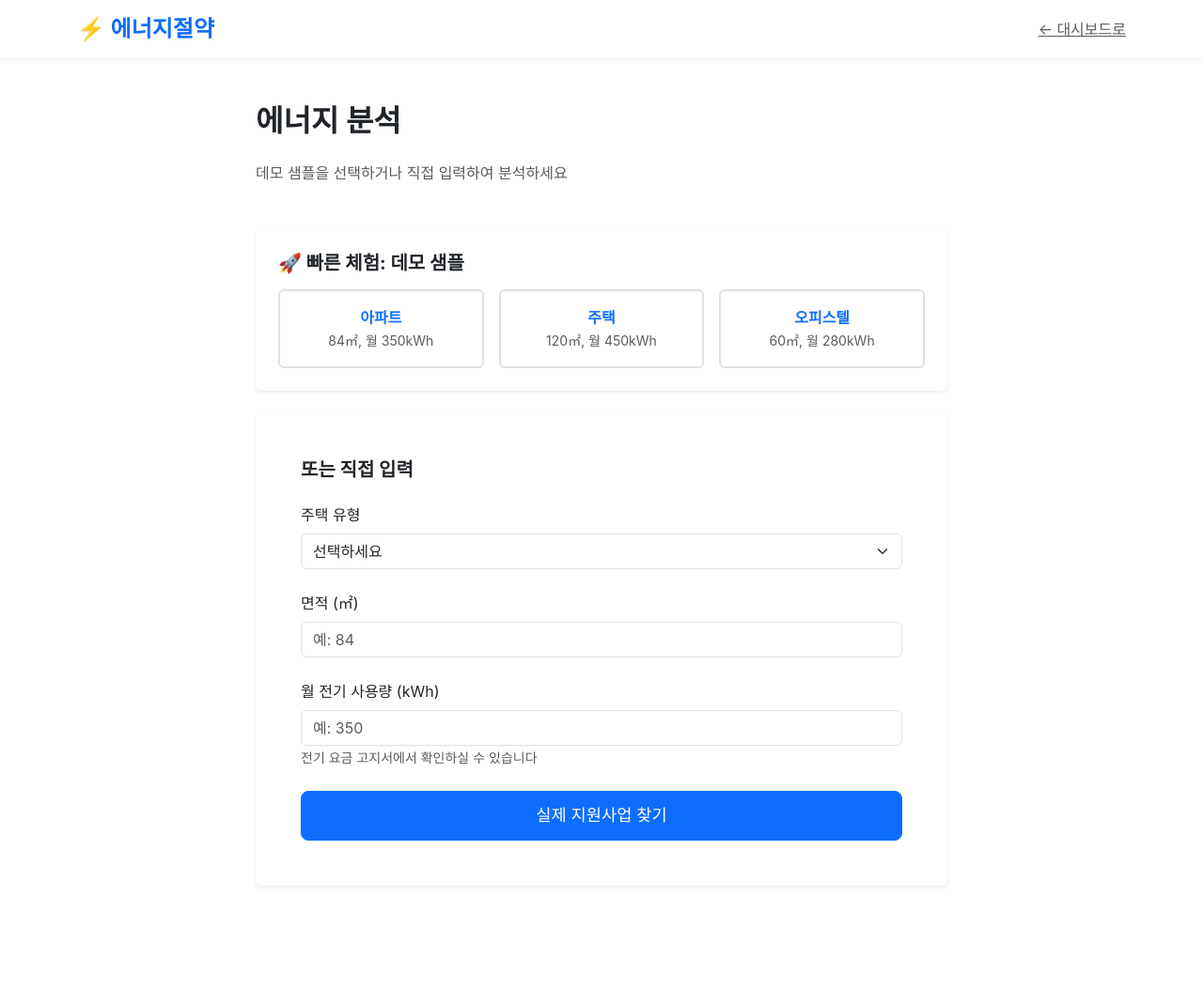
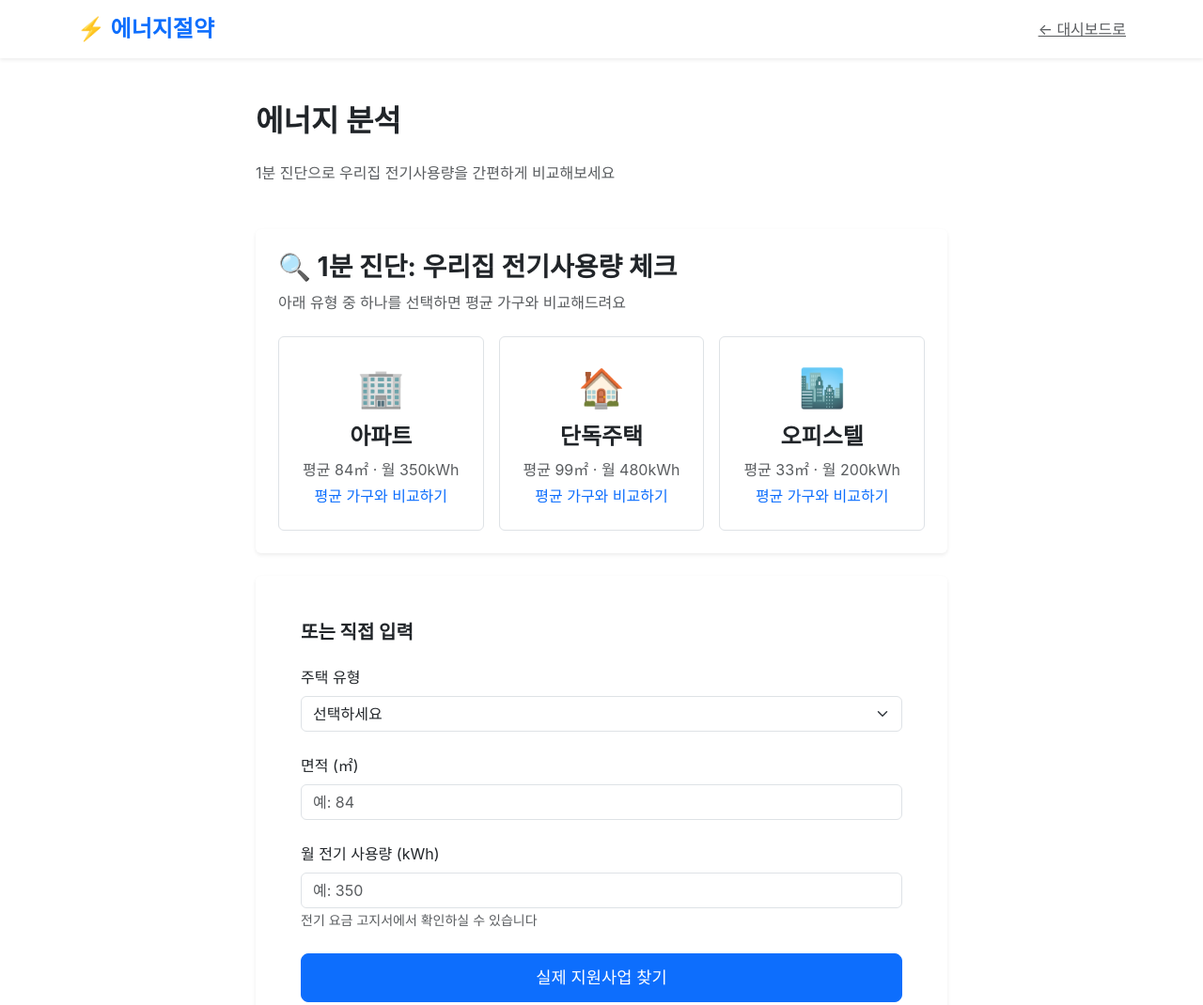
Before and after one commit to kimdain0222/energy_final, a website: page frontend/analyze.html in a window 1280 px wide. Shown: the top 1070 px of the page at 94% size. Before the commit the page ends 991 px from the top, so only its background shows below. Drawn offline with nearby package versions, Linux system fonts and the light colour scheme.

Commit message:
절약 멘트 사용자ux개선

```diff
--- a/frontend/analyze.html
+++ b/frontend/analyze.html
@@ -19,33 +19,48 @@
         <div class="row justify-content-center">
             <div class="col-lg-8">
                 <h2 class="fw-bold mb-4">에너지 분석</h2>
-                <p class="text-muted mb-5">데모 샘플을 선택하거나 직접 입력하여 분석하세요</p>
+                <p class="text-muted mb-5">1분 진단으로 우리집 전기사용량을 간편하게 비교해보세요</p>
 
-                <!-- 데모 샘플 -->
+                <!-- 빠른 진단 -->
                 <div class="card mb-4 border-0 shadow-sm">
                     <div class="card-body p-4">
-                        <h5 class="fw-bold mb-3">🚀 빠른 체험: 데모 샘플</h5>
-                        <div class="row g-3" id="demoSamples">
+                        <div class="quick-analysis-section">
+                            <h3 class="fw-bold mb-2">🔍 1분 진단: 우리집 전기사용량 체크</h3>
+                            <p class="text-muted mb-4">아래 유형 중 하나를 선택하면 평균 가구와 비교해드려요</p>
+
+                            <div class="row g-3 housing-type-cards" id="demoSamples">
                                 <div class="col-md-4">
-                                <button class="btn btn-outline-primary w-100 p-3 demo-sample"
+                                    <div class="housing-card demo-sample p-4 border rounded h-100 text-center"
+                                         role="button" tabindex="0"
                                          data-type="아파트" data-area="84" data-usage="350">
-                                    <strong>아파트</strong><br>
-                                    <small class="text-muted">84㎡, 월 350kWh</small>
-                                </button>
+                                        <div class="icon fs-1 mb-2">🏢</div>
+                                        <h4 class="fw-bold mb-2">아파트</h4>
+                                        <p class="avg-info text-muted mb-1">평균 84㎡ · 월 350kWh</p>
+                                        <p class="comparison text-primary mb-0">평균 가구와 비교하기</p>
                                     </div>
+                                </div>
+
                                 <div class="col-md-4">
-                                <button class="btn btn-outline-primary w-100 p-3 demo-sample"
-                                        data-type="주택" data-area="120" data-usage="450">
-                                    <strong>주택</strong><br>
-                                    <small class="text-muted">120㎡, 월 450kWh</small>
-                                </button>
+                                    <div class="housing-card demo-sample p-4 border rounded h-100 text-center"
+                                         role="button" tabindex="0"
+                                         data-type="단독주택" data-area="99" data-usage="480">
+                                        <div class="icon fs-1 mb-2">🏠</div>
+                                        <h4 class="fw-bold mb-2">단독주택</h4>
+                                        <p class="avg-info text-muted mb-1">평균 99㎡ · 월 480kWh</p>
+                                        <p class="comparison text-primary mb-0">평균 가구와 비교하기</p>
                                     </div>
+                                </div>
+
                                 <div class="col-md-4">
-                                <button class="btn btn-outline-primary w-100 p-3 demo-sample"
-                                        data-type="오피스텔" data-area="60" data-usage="280">
-                                    <strong>오피스텔</strong><br>
-                                    <small class="text-muted">60㎡, 월 280kWh</small>
-                                </button>
+                                    <div class="housing-card demo-sample p-4 border rounded h-100 text-center"
+                                         role="button" tabindex="0"
+                                         data-type="오피스텔" data-area="33" data-usage="200">
+                                        <div class="icon fs-1 mb-2">🏙️</div>
+                                        <h4 class="fw-bold mb-2">오피스텔</h4>
+                                        <p class="avg-info text-muted mb-1">평균 33㎡ · 월 200kWh</p>
+                                        <p class="comparison text-primary mb-0">평균 가구와 비교하기</p>
+                                    </div>
+                                </div>
                             </div>
                         </div>
                     </div>
@@ -61,7 +76,7 @@
                                 <select class="form-select" id="houseType" required>
                                     <option value="">선택하세요</option>
                                     <option value="아파트">아파트</option>
-                                    <option value="주택">주택</option>
+                                    <option value="단독주택">단독주택</option>
                                     <option value="오피스텔">오피스텔</option>
                                 </select>
                             </div>
@@ -94,11 +109,20 @@
     <script src="js/common.js"></script>
     <script>
         // 데모 샘플 클릭
-        document.querySelectorAll('.demo-sample').forEach(btn => {
-            btn.addEventListener('click', function() {
-                document.getElementById('houseType').value = this.dataset.type;
-                document.getElementById('area').value = this.dataset.area;
-                document.getElementById('monthlyUsage').value = this.dataset.usage;
+        document.querySelectorAll('.demo-sample').forEach(card => {
+            const selectSample = () => {
+                document.getElementById('houseType').value = card.dataset.type || '';
+                document.getElementById('area').value = card.dataset.area || '';
+                document.getElementById('monthlyUsage').value = card.dataset.usage || '';
+            };
+
+            card.style.cursor = 'pointer';
+            card.addEventListener('click', selectSample);
+            card.addEventListener('keydown', (event) => {
+                if (event.key === 'Enter' || event.key === ' ') {
+                    event.preventDefault();
+                    selectSample();
+                }
             });
         });
 
```
Lines whose indentation alone changed are shown as unchanged.
